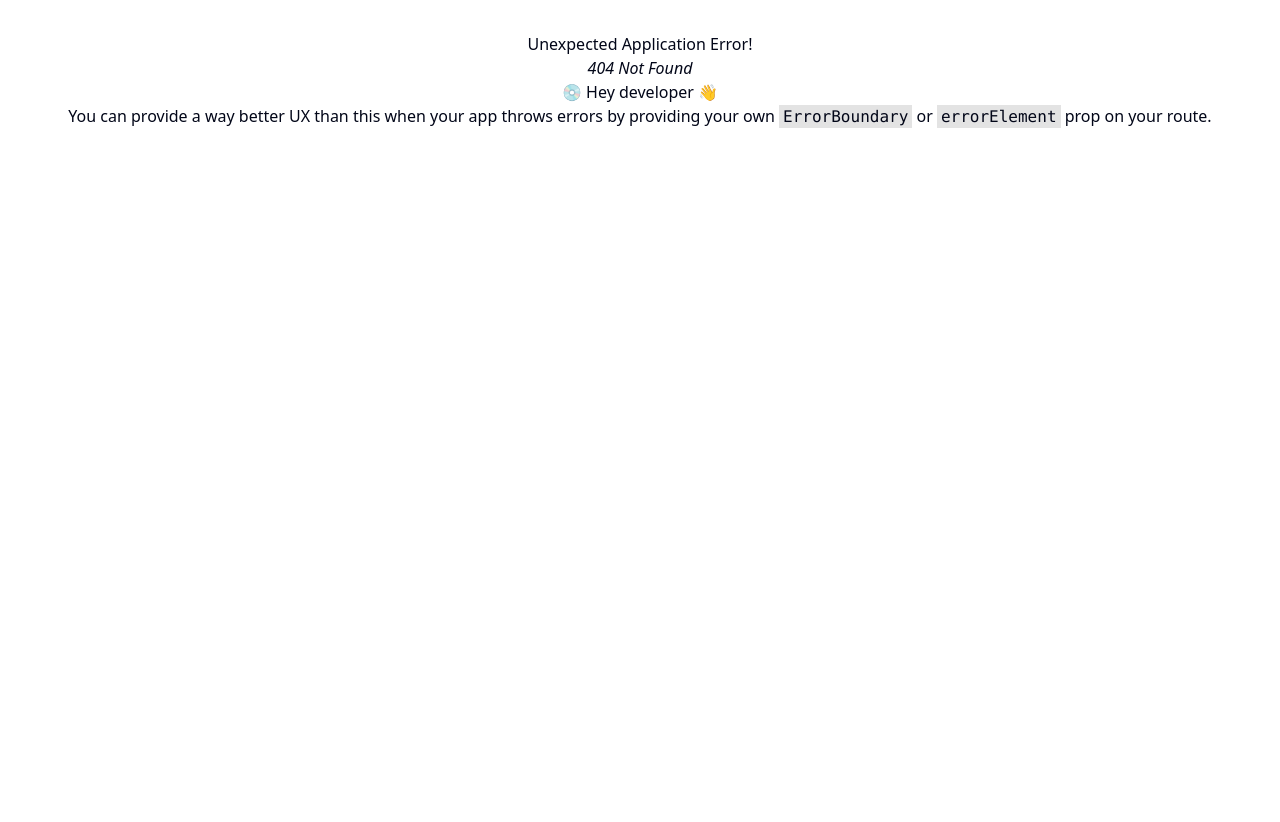
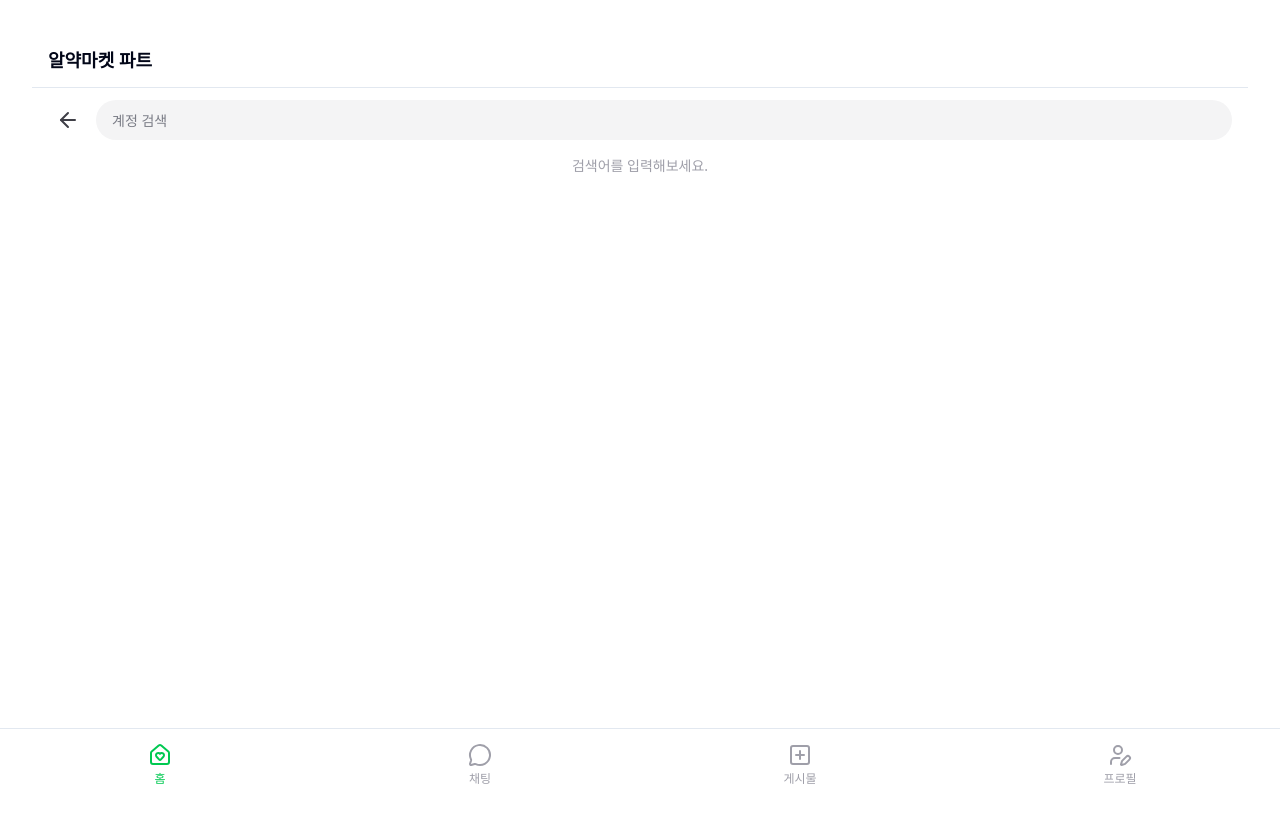
Before and after one commit to alyac-carrot/alyac-market-2, a React (Vite) app: page /search in a window 1280 px wide. Before the commit this address had no page. Shown: the top 822 px of the page. Before the commit the page ends 800 px from the top, so only its background shows below. Built offline with nearby package versions, Linux system fonts and the light colour scheme.

Commit message:
feat. 검색창 기능 및 뒤로가기 아이콘 추가

```diff
--- a/src/pages/home/index.tsx
+++ b/src/pages/home/index.tsx
@@ -1,15 +1,22 @@
+import { useNavigate } from 'react-router-dom';
+
+import { AlertDialog } from '@/shared/ui';
 import { Button } from '@/shared/ui';
-import { AlertDialog } from '@/shared/ui';
 
 export function HomePage() {
+  const nav = useNavigate();
+
   return (
     <div className="flex min-h-[calc(100vh-56px-72px)] items-center justify-center">
-      <div className="flex flex-col items-center gap-4">
+      <div className="flex -translate-y-8 flex-col items-center gap-4">
         <img src="/mascot.png" alt="마스코트" className="h-auto w-[90px]" />
 
         <p className="text-sm text-zinc-900">유저를 검색해 팔로우 해보세요!</p>
 
-        <Button className="rounded-full bg-green-500 px-10 py-6 text-base font-semibold text-white hover:bg-green-600">
+        <Button
+          className="rounded-full px-10 py-6 text-base font-semibold"
+          onClick={() => nav('/search')}
+        >
           검색하기
         </Button>
       </div>
--- /dev/null
+++ b/src/pages/home/search/index.tsx
@@ -0,0 +1,91 @@
+import { useMemo, useState } from 'react';
+
+import { useNavigate } from 'react-router-dom';
+
+import { ArrowLeftIcon } from '@/shared/ui/icons';
+
+type UserItem = {
+  id: string;
+  name: string;
+  handle: string;
+  tag: string; // 예: "알약"
+};
+
+const MOCK_USERS: UserItem[] = [
+  { id: '1', name: '이스트 시큐리티', handle: '@estSecurity_alyac', tag: '알약' },
+  { id: '2', name: '알약_클라우드 이스트 시큐리티', handle: '@alyac_cloud', tag: '알약' },
+  { id: '3', name: '보안 닥터스 알약', handle: '@security_alyac', tag: '알약' },
+];
+
+export function SearchPage() {
+  const nav = useNavigate();
+  const [q, setQ] = useState('');
+
+  const results = useMemo(() => {
+    const keyword = q.trim().toLowerCase();
+    if (!keyword) return [];
+    return MOCK_USERS.filter((u) => {
+      return (
+        u.name.toLowerCase().includes(keyword) ||
+        u.handle.toLowerCase().includes(keyword) ||
+        u.tag.toLowerCase().includes(keyword)
+      );
+    });
+  }, [q]);
+
+  return (
+    <div className="px-4 pt-3">
+      {/* 상단 검색 바 */}
+      <div className="flex items-center gap-2">
+        <button
+          type="button"
+          onClick={() => nav(-1)}
+          className="grid h-10 w-10 place-items-center rounded-full text-zinc-700 active:scale-95"
+        >
+          <ArrowLeftIcon className="h-6 w-6" />
+        </button>
+
+        <div className="flex-1">
+          <input
+            value={q}
+            onChange={(e) => setQ(e.target.value)}
+            placeholder="계정 검색"
+            className="h-10 w-full rounded-full bg-zinc-100 px-4 text-sm outline-none focus:bg-white focus:ring-2 focus:ring-green-500"
+          />
+        </div>
+      </div>
+
+      {/* 결과 영역 */}
+      <div className="mt-4">
+        {!q.trim() ? (
+          <p className="text-sm text-zinc-400">검색어를 입력해보세요.</p>
+        ) : results.length === 0 ? (
+          <p className="text-sm text-zinc-400">검색 결과가 없어요.</p>
+        ) : (
+          <ul className="space-y-3">
+            {results.map((u) => (
+              <li
+                key={u.id}
+                className="flex items-center gap-3"
+                // onClick={() => nav(`/profile/${u.id}`)}  // 나중에 프로필로 연결 가능
+              >
+                {/* 프로필 이미지 자리(회색 원) */}
+                <div className="h-10 w-10 rounded-full bg-zinc-200" />
+
+                <div className="min-w-0 flex-1">
+                  <div className="flex items-center gap-2">
+                    <p className="truncate text-sm font-semibold text-zinc-900">{u.name}</p>
+                    <span className="rounded-full bg-green-50 px-2 py-0.5 text-[11px] font-semibold text-green-600">
+                      {u.tag}
+                    </span>
+                  </div>
+                  <p className="truncate text-xs text-zinc-500">{u.handle}</p>
+                </div>
+              </li>
+            ))}
+          </ul>
+        )}
+      </div>
+    </div>
+  );
+}
--- a/src/shared/ui/icons.tsx
+++ b/src/shared/ui/icons.tsx
@@ -74,3 +74,19 @@ export function ProfileIcon({ className }: IconProps) {
     </svg>
   );
 }
+export function ArrowLeftIcon({ className }: { className?: string }) {
+  return (
+    <svg
+      viewBox="0 0 24 24"
+      fill="none"
+      stroke="currentColor"
+      strokeWidth="2"
+      strokeLinecap="round"
+      strokeLinejoin="round"
+      className={className}
+    >
+      <path d="m12 19-7-7 7-7" />
+      <path d="M19 12H5" />
+    </svg>
+  );
+}
```
Also changed, not shown: src/app/routes.tsx (+2 -5 lines).
